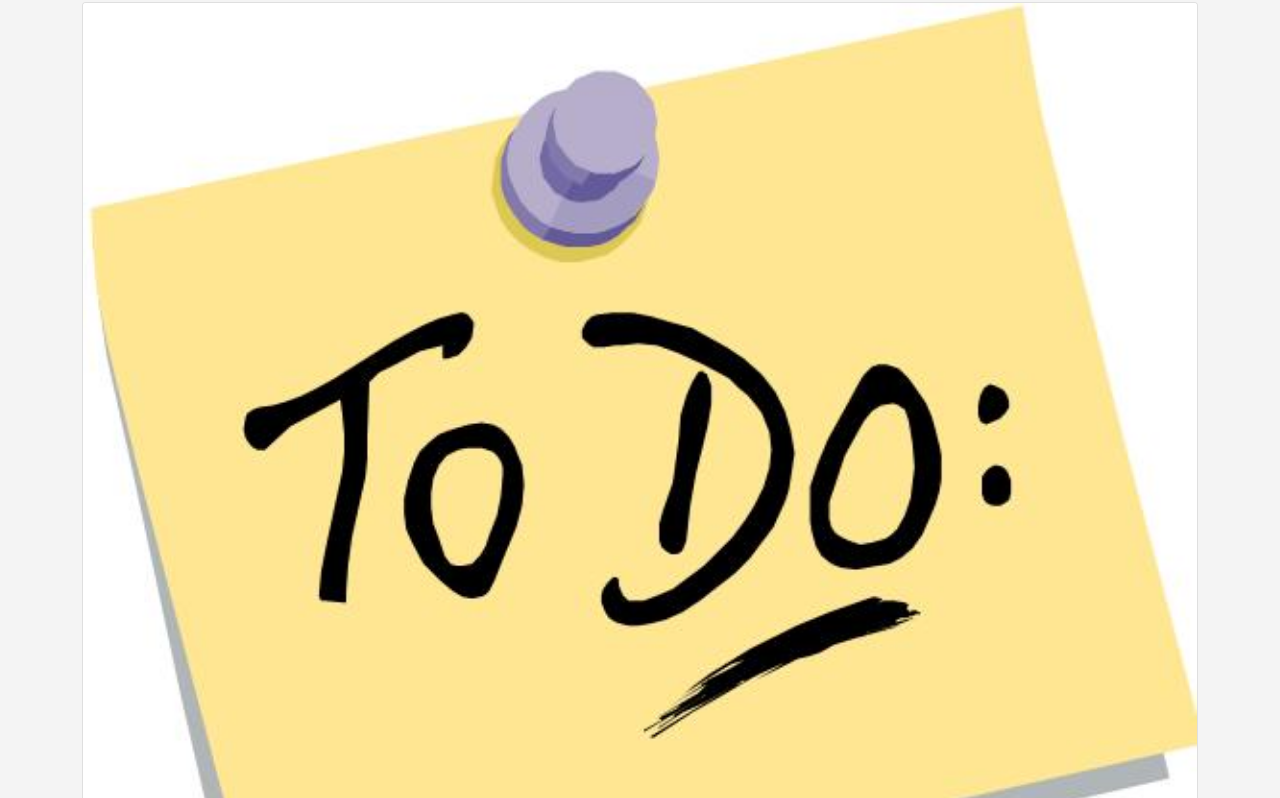
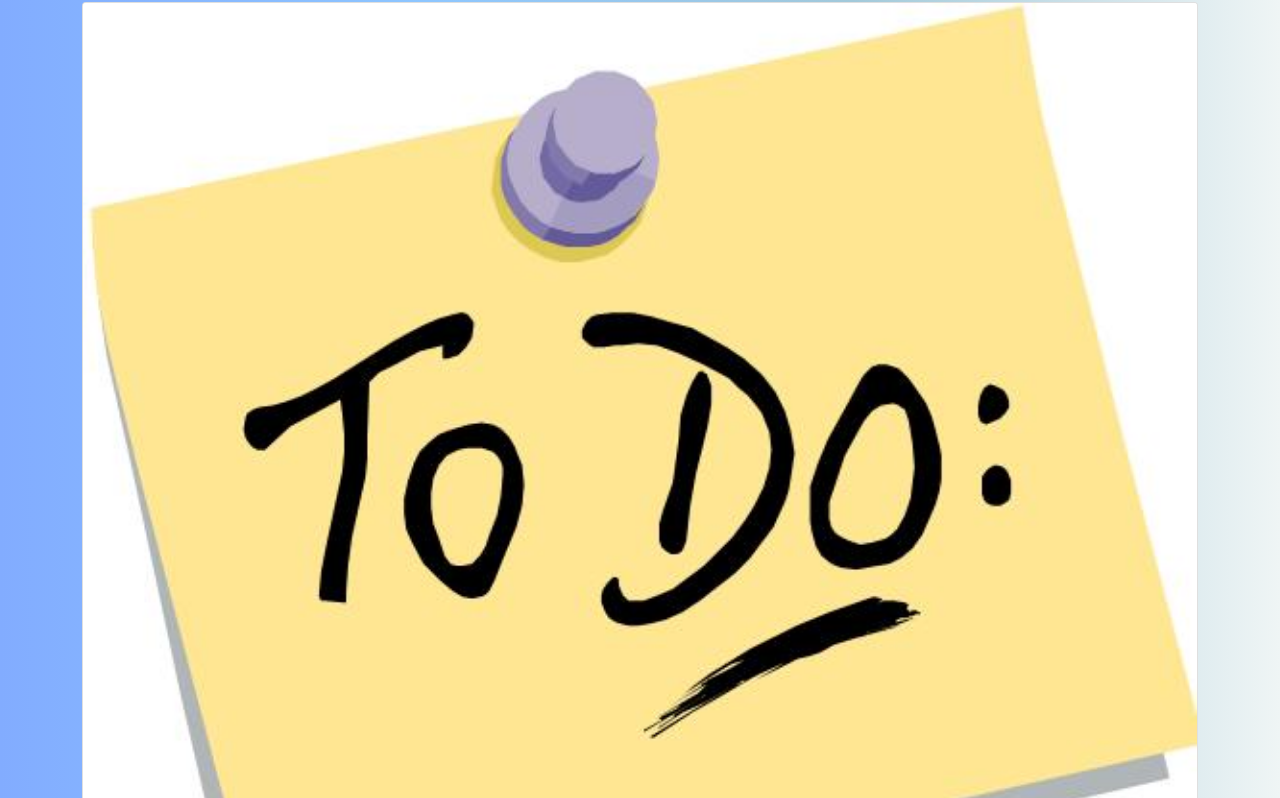
Before and after one commit to e-vinci/web2-2023-project-group_19, a website built with webpack: page frontend/src/index.html in a window 1280 px wide. Shown: the part 284-1082 px from the top of the page. Built offline with nearby package versions, Linux system fonts and the light colour scheme; a web font is replaced by a local one.

Commit message:
add color

```diff
--- a/frontend/src/stylesheets/main.css
+++ b/frontend/src/stylesheets/main.css
@@ -8,12 +8,12 @@ a{
     text-decoration: none;
     color: #fff;
 }
-/*main{
+main {
     color: #fff;
     background-color: #bbe4e9;
     background-image: linear-gradient(to right, #82acff,#8dc6ff, #a2c9da,#eff5f5);
     min-height: 100vh;
-}*/
+}
 
 main{
     background-color: #f4f4f4;
```
